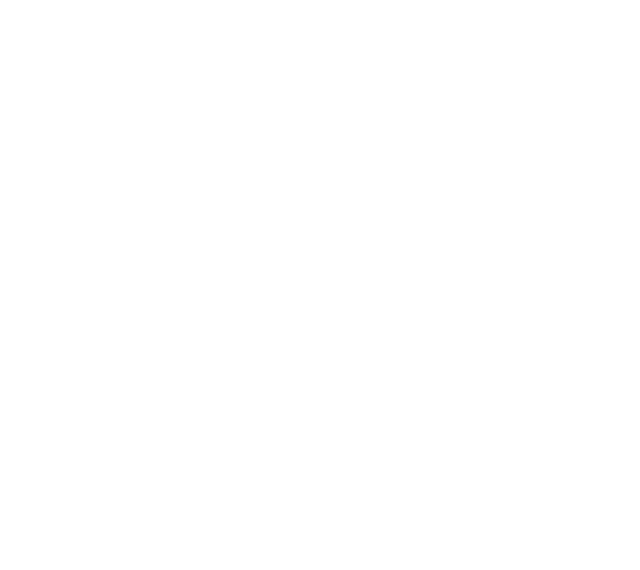
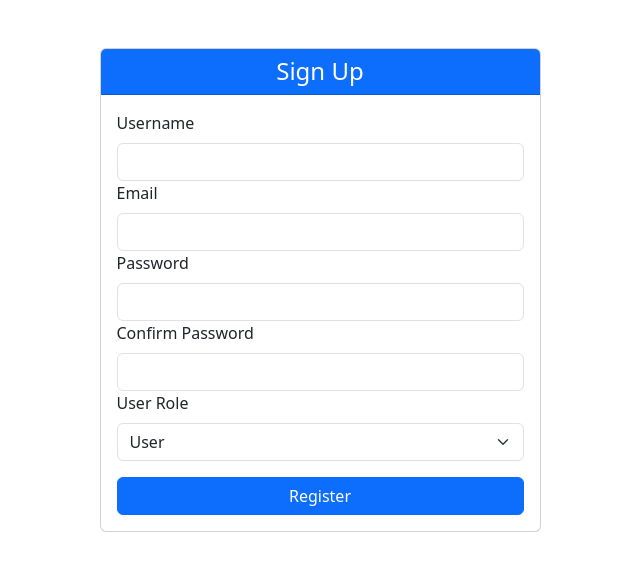
Before and after one commit to yliu0621-jpg/5032-project, a Vue app: page /register in a window 1280 px wide. Before the commit this address had no page. Shown: the top 570 px of the page, without its empty margins (320-960 px from the left). Built offline with nearby package versions, Linux system fonts and the light colour scheme.

Commit message:
role based authentication (fire store)

```diff
--- a/src/App.vue
+++ b/src/App.vue
@@ -3,13 +3,7 @@
 
 <template>
   <main class="container">
-    <div class="my-5 row justify-content-center">
-      <div class="row justify-content-center">
-        <div class="col col-md-7 col-lg-5">
-          <router-view />
-        </div>
-      </div>
-    </div>
+    <router-view />
   </main>
 </template>
 
--- a/src/components/LoginForm.vue
+++ b/src/components/LoginForm.vue
@@ -15,7 +15,7 @@
       <input id="password" type="password" class="form-control" v-model="formData.password" required>
       </input>
       <button type="submit" class="btn btn-primary mt-3 w-100">
-        Register
+        Login
       </button>
     </form>
   </div>
@@ -24,13 +24,13 @@
 <script setup>
 import { ref } from 'vue';
 import { useRouter } from 'vue-router';
-import { getAuth, signInWithEmailAndPassword } from 'firebase/auth'
+import { signInWithEmailAndPassword } from 'firebase/auth'
+import { auth } from '@/firebase';
 const router = useRouter();
 const formData = ref({
   email: '',
   password: '',
 });
-const auth = getAuth()
 const handleLogin = () => {
   signInWithEmailAndPassword(auth, formData.value.email, formData.value.password)
     .then((data) => {
--- a/src/components/RegisterForm.vue
+++ b/src/components/RegisterForm.vue
@@ -4,26 +4,23 @@
       Sign Up
     </h4>
     <form class="card-body" @submit.prevent="handleRegister">
-      <label for="username" class="form-label">
-        Username
-      </label>
-      <input class="form-control" type="text" id="username" v-model="formData.username" required>
-      </input>
-      <label for="email" class="form-label">
-        Email
-      </label>
-      <input id="email" type="email" class="form-control" v-model="formData.email" required>
-      </input>
-      <label for="password" class="form-label">
-        Password
-      </label>
-      <input id="password" type="password" class="form-control" v-model="formData.password" required>
-      </input>
-      <label for="conform-password" class="form-label">
-        Confirm Password
-      </label>
-      <input id="conform-password" type="password" class="form-control" v-model="formData.confirm" required>
-      </input>
+      <label for="username" class="form-label">Username</label>
+      <input class="form-control" type="text" id="username" v-model="formData.username" required />
+
+      <label for="email" class="form-label">Email</label>
+      <input id="email" type="email" class="form-control" v-model="formData.email" required />
+
+      <label for="password" class="form-label">Password</label>
+      <input id="password" type="password" class="form-control" v-model="formData.password" required />
+
+      <label for="confirm-password" class="form-label">Confirm Password</label>
+      <input id="confirm-password" type="password" class="form-control" v-model="formData.confirmPassword" required />
+
+      <label for="role" class="form-label">User Role</label>
+      <select id="role" class="form-select" v-model="formData.role" required>
+        <option selected value="user">User</option>
+        <option value="admin">Admin</option>
+      </select>
       <button type="submit" class="btn btn-primary mt-3 w-100">
         Register
       </button>
@@ -34,39 +31,45 @@
 <script setup>
 import { ref } from 'vue';
 import { useRouter } from 'vue-router';
-import { getAuth, createUserWithEmailAndPassword } from 'firebase/auth'
-const auth = getAuth();
+import { createUserWithEmailAndPassword } from 'firebase/auth'
+import { collection, addDoc } from 'firebase/firestore';
+import { auth, db } from '@/firebase';
 const router = useRouter();
 const formData = ref({
   username: '',
   email: '',
   password: '',
-  confirm: ''
+  confirmPassword: '',
+  role: 'user',
 });
 const handleRegister = () => {
+  const { email, password, username, confirmPassword, role } = formData.value;
   // validate form data
-  const usernameLen = formData.value.username.length;
+  const usernameLen = username.length;
   if (usernameLen < 3 || usernameLen > 15) {
     alert('Username must be between 3 and 15 characters');
     return;
   }
-  const passwordLen = formData.value.password.length;
+  const passwordLen = password.length;
   if (passwordLen < 6 || passwordLen > 20) {
     alert('Password must be between 6 and 20 characters');
     return;
   }
-  if (formData.value.password !== formData.value.confirm) {
+  if (password !== confirmPassword) {
     alert('Passwords do not match');
     return;
   }
-  createUserWithEmailAndPassword(auth, formData.value.email, formData.value.password)
-    .then((data) => {
-      console.log("Register Successful");
-      router.push({
-        name: 'display-data',
-        query: { ...formData.value }
-      });
-    }).catch((error) => {
+  createUserWithEmailAndPassword(auth, email, password)
+    .then(() => addDoc(collection(db, "users"), {
+      username: username,
+      email: email,
+      role: role,
+    }))
+    .then(() => router.push({
+      name: 'display-data',
+      query: { ...formData.value }
+    }))
+    .catch((error) => {
       console.error(error.code, error)
     })
 }
--- /dev/null
+++ b/src/firebase.js
@@ -0,0 +1,21 @@
+// Import the functions you need from the SDKs you need
+import { initializeApp } from "firebase/app";
+import { getAuth } from 'firebase/auth'
+import { getFirestore } from 'firebase/firestore'
+// TODO: Add SDKs for Firebase products that you want to use
+// https://firebase.google.com/docs/web/setup#available-libraries
+
+// Your web app's Firebase configuration
+const firebaseConfig = {
+  apiKey: "AIzaSyDXljGu9k_AX_GnzmJQ8knPIX7wfKHS7-o",
+  authDomain: "fit5032-yliu.firebaseapp.com",
+  projectId: "fit5032-yliu",
+  storageBucket: "fit5032-yliu.firebasestorage.app",
+  messagingSenderId: "141153786522",
+  appId: "1:141153786522:web:9b8ffeb28cc99016f5dd23"
+};
+
+// Initialize Firebase
+const app = initializeApp(firebaseConfig);
+export const auth = getAuth(app);
+export const db = getFirestore(app);
--- a/src/main.js
+++ b/src/main.js
@@ -5,23 +5,6 @@
 import { createApp } from "vue";
 import App from "./App.vue";
 import router from "./router";
-// Import the functions you need from the SDKs you need
-import { initializeApp } from "firebase/app";
-// TODO: Add SDKs for Firebase products that you want to use
-// https://firebase.google.com/docs/web/setup#available-libraries
-
-// Your web app's Firebase configuration
-const firebaseConfig = {
-  apiKey: "AIzaSyDXljGu9k_AX_GnzmJQ8knPIX7wfKHS7-o",
-  authDomain: "fit5032-yliu.firebaseapp.com",
-  projectId: "fit5032-yliu",
-  storageBucket: "fit5032-yliu.firebasestorage.app",
-  messagingSenderId: "141153786522",
-  appId: "1:141153786522:web:9b8ffeb28cc99016f5dd23"
-};
-
-// Initialize Firebase
-initializeApp(firebaseConfig);
 
 const app = createApp(App);
 
--- a/src/router/index.js
+++ b/src/router/index.js
@@ -1,15 +1,15 @@
 import { createRouter, createWebHistory } from "vue-router";
-import RegisterForm from "../components/RegisterForm.vue";
 import DisplayDataPage from "../components/DisplayDataPage.vue";
-import FirebaseSigninView from "@/views/FirebaseSigninView.vue";
+import AuthView from "@/views/AuthView.vue";
+import HomeView from "@/views/HomeView.vue";
 
 const router = createRouter({
   history: createWebHistory(),
   routes: [
     {
       path: "/",
-      name: "register",
-      component: RegisterForm,
+      name: "home",
+      component: HomeView,
     },
     {
       path: "/display-data",
@@ -17,10 +17,17 @@
       component: DisplayDataPage,
     },
     {
-      path: "/FireLogin",
-      name: "FireLogin",
-      component: FirebaseSigninView,
-    }
+      path: "/login",
+      name: "login",
+      component: AuthView,
+      props: () => ({ formType: 'login' })
+    },
+    {
+      path: "/register",
+      name: "register",
+      component: AuthView,
+      props: () => ({ formType: 'register' })
+    },
   ],
 });
 
--- /dev/null
+++ b/src/views/AuthView.vue
@@ -0,0 +1,17 @@
+<template>
+	<div class="my-5 row justify-content-center">
+		<div class="row justify-content-center">
+			<div class="col col-md-7 col-lg-5">
+				<LoginForm v-if="formType === 'login'" />
+				<RegisterForm v-else />
+			</div>
+		</div>
+	</div>
+</template>
+<script setup>
+import LoginForm from '@/components/LoginForm.vue';
+import RegisterForm from '@/components/RegisterForm.vue';
+const props = defineProps({
+	formType: String
+})
+</script>
--- a/src/views/FirebaseSigninView.vue
+++ /dev/null
@@ -1,3 +0,0 @@
-<template>
-</template>
-<script setup></script>
--- /dev/null
+++ b/src/views/HomeView.vue
@@ -0,0 +1,3 @@
+<template>
+	Welcome
+</template>
```
